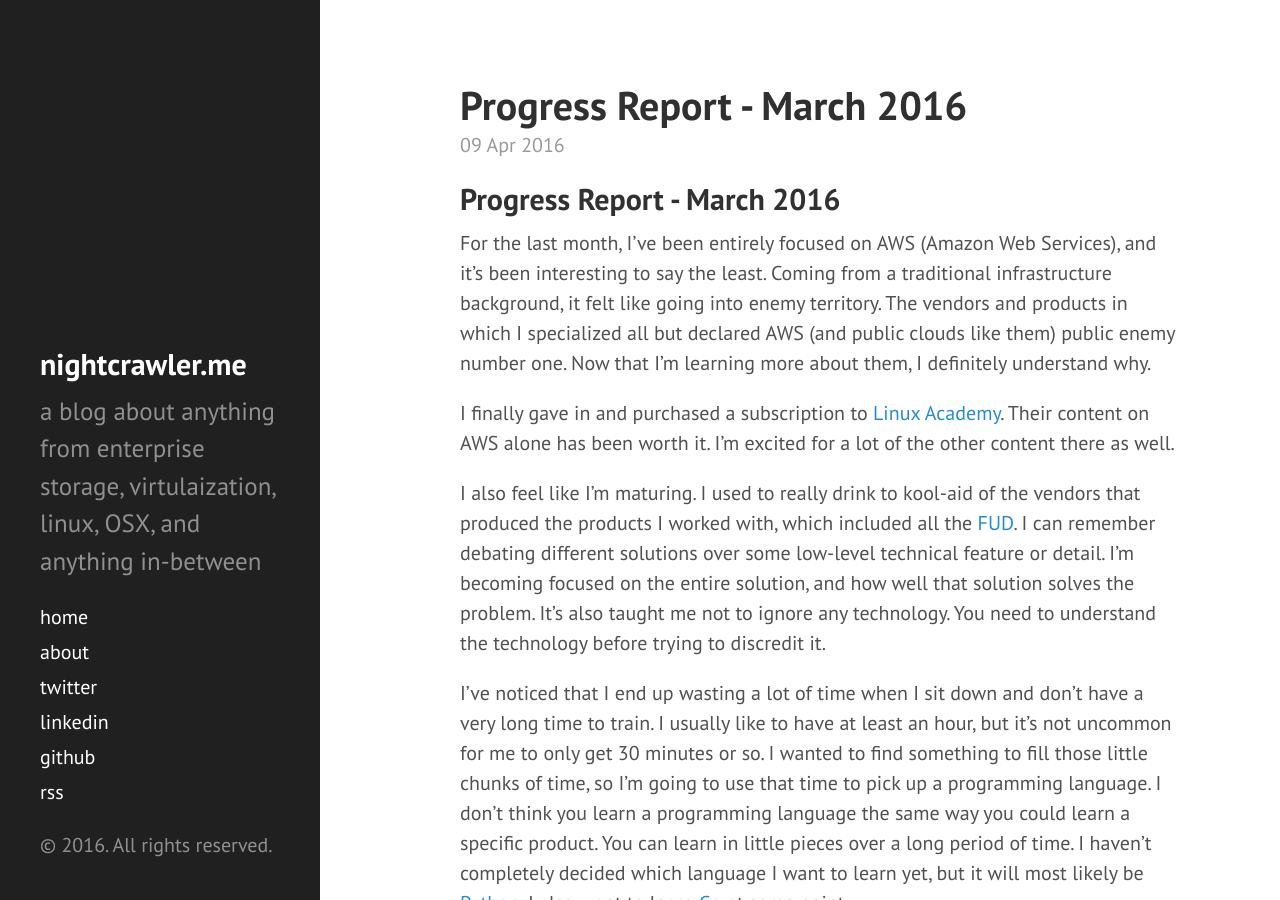
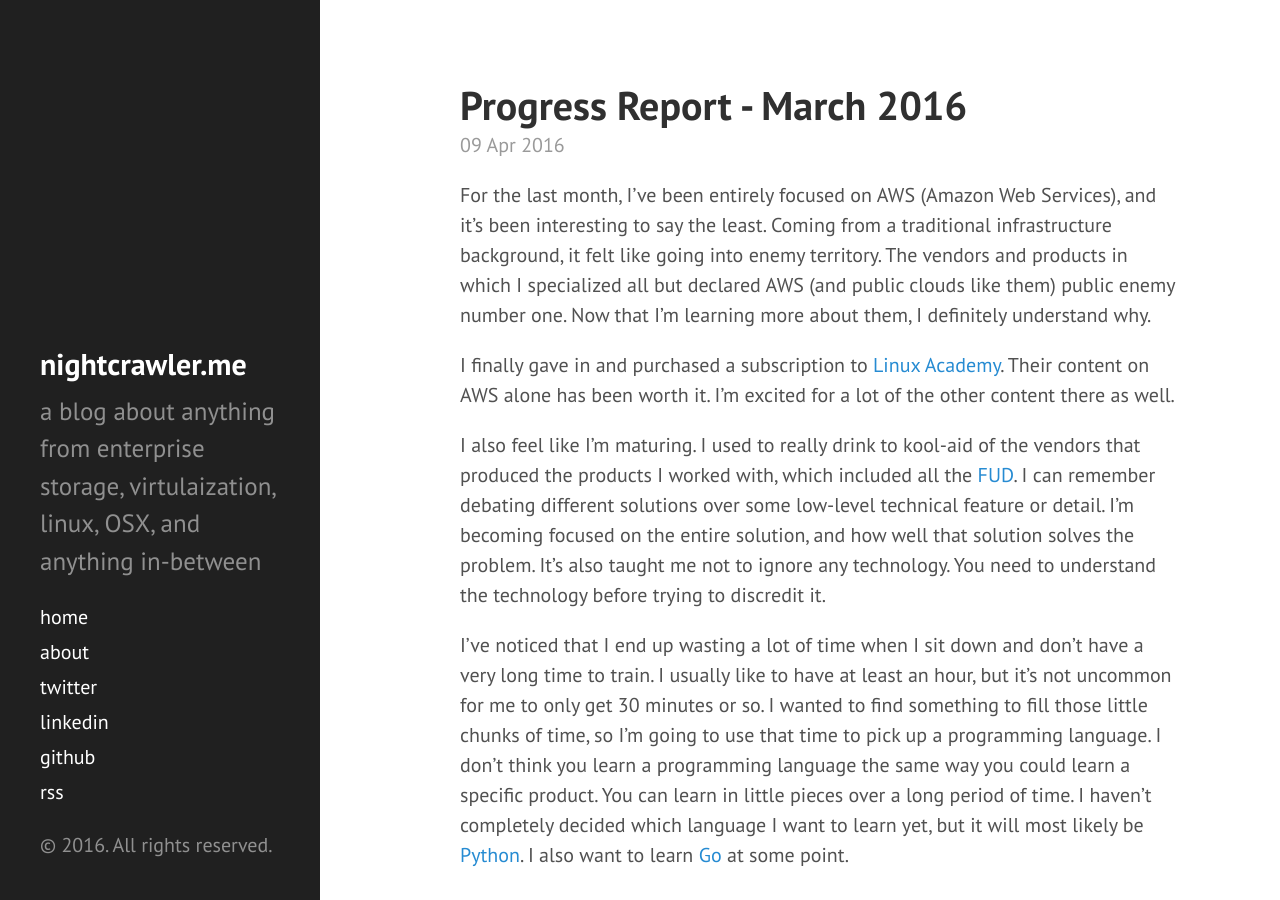
Before and after one commit to nightcrawler086/nightcrawler086.github.io, a Jekyll site: the page built from _posts/2016-04-09-progress-report.md, in a window 1280 px wide and 900 px high. Built offline with Jekyll 4.4.1, drawn with Linux system fonts in a browser that asks for light colours.

```diff
--- a/_posts/2016-04-09-progress-report.md
+++ b/_posts/2016-04-09-progress-report.md
@@ -3,8 +3,6 @@
 title:  Progress Report - March 2016
 date:  2016-04-09 16:56
 ---
-
-## Progress Report - March 2016
 
 For the last month, I've been entirely focused on AWS (Amazon Web Services), and it's been interesting to say the least.  Coming from a traditional infrastructure background, it felt like going into enemy territory.  The vendors and products in which I specialized all but declared AWS (and public clouds like them) public enemy number one.  Now that I'm learning more about them, I definitely understand why.
 
```
